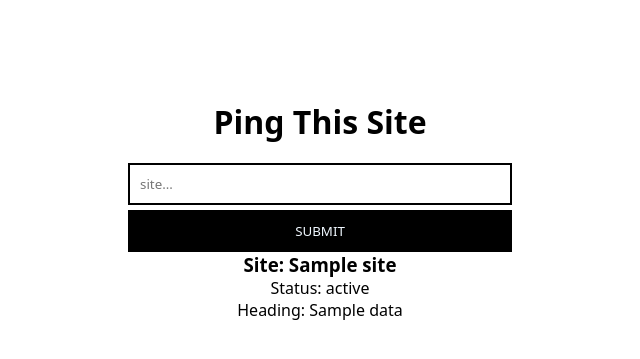
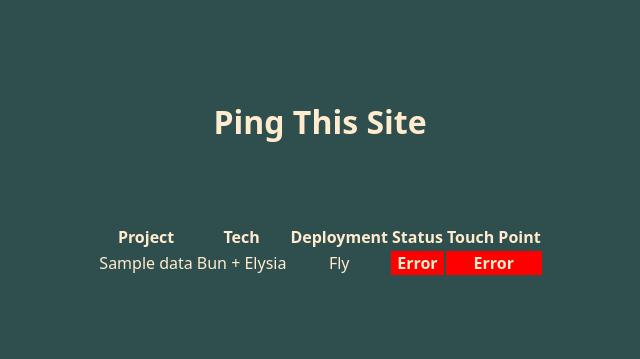
Before and after one commit to mickeymarse/ping-check, a Django app: template pingmysite/core/templates/core/home.html in a window 1280 px wide. Shown: the top 359 px of the page, without its empty margins (320-960 px from the left). Run offline with Django 5.2, Linux system fonts and the light colour scheme; the template is opened without the code that fills it: most values are stand-ins (such as "Sample title", 1, 10 or a date in 2020).

Commit message:
started restyling of html

```diff
--- a/pingmysite/core/templates/core/home.html
+++ b/pingmysite/core/templates/core/home.html
@@ -10,6 +10,10 @@
         font-family: system-ui, -apple-system, BlinkMacSystemFont, 'Segoe UI', Roboto, Oxygen,
           Ubuntu, Cantarell, 'Open Sans', 'Helvetica Neue', sans-serif;
         box-sizing: border-box;
+      }
+      body {
+        background-color: darkslategrey;
+        color: blanchedalmond;
       }
       main {
         text-align: center;
@@ -33,26 +37,47 @@
         cursor: pointer;
         text-transform: uppercase;
       }
+      table {
+        margin-left: auto;
+        margin-right: auto;
+        margin-top: 5rem;
+      }
     </style>
   </head>
   <body>
     <main>
       <h1>Ping This Site</h1>
-      <form method="GET">
-        <label for="site"></label>
-        <input type="text" name="site" id="site" placeholder="site..." />
-        <br />
-        <input type="submit" value="Submit" />
-      </form>
-      {% if data_list %} {% for data in data_list %}
-      <div>
-        <h3>Site: {{ data.site }}</h3>
-        <p>Status: {{ data.status }}</p>
-        <p>Heading: {{ data.heading }}</p>
-      </div>
-      {% endfor %} {% else %}
-      <p>No data available.</p>
-      {% endif %}
+      <table>
+        <tr>
+          <th>Project</th>
+          <th>Tech</th>
+          <th>Deployment</th>
+          <th>Status</th>
+          <th>Touch Point</th>
+        </tr>
+        {% if data_list %} {% for data in data_list %}
+        <tr>
+          <td>{{ data.title }}</td>
+          <td>Bun + Elysia</td>
+          <td>Fly</td>
+          {% if data.status == 200 %}
+          <td style="background-color: green; font-weight: bold">OK</td>
+          {% elif data.status %}
+          <td style="background-color: red; font-weight: bold">Error</td>
+          {% else %}
+          <td style="background-color: gray; font-weight: bold">Missing</td>
+          {% endif %} {% if data.element %}
+          <td style="background-color: green; font-weight: bold">OK</td>
+          {% else %}
+          <td style="background-color: red; font-weight: bold">Error</td>
+          {% endif %}
+        </tr>
+        {% endfor %} {% else %}
+        <tr>
+          <td colspan="5">No data available.</td>
+        </tr>
+        {% endif %}
+      </table>
     </main>
   </body>
 </html>
--- a/pingmysite/core/views.py
+++ b/pingmysite/core/views.py
@@ -53,9 +53,9 @@ def automated_get_request():
         status = r.status_code
         soup = BeautifulSoup(html_content, 'html.parser')
         data = dict()
-        data['site'] = site
+        data['title'] = soup.find('title').text if soup.find('title') else None
         data['status'] = status
-        data['heading'] = soup.find('p').text
+        data['element'] = soup.find('p').text if soup.find('p') else None
         data_list.append(data)
         print(data_list)
 
```
Also changed, not shown: 1 other file.
